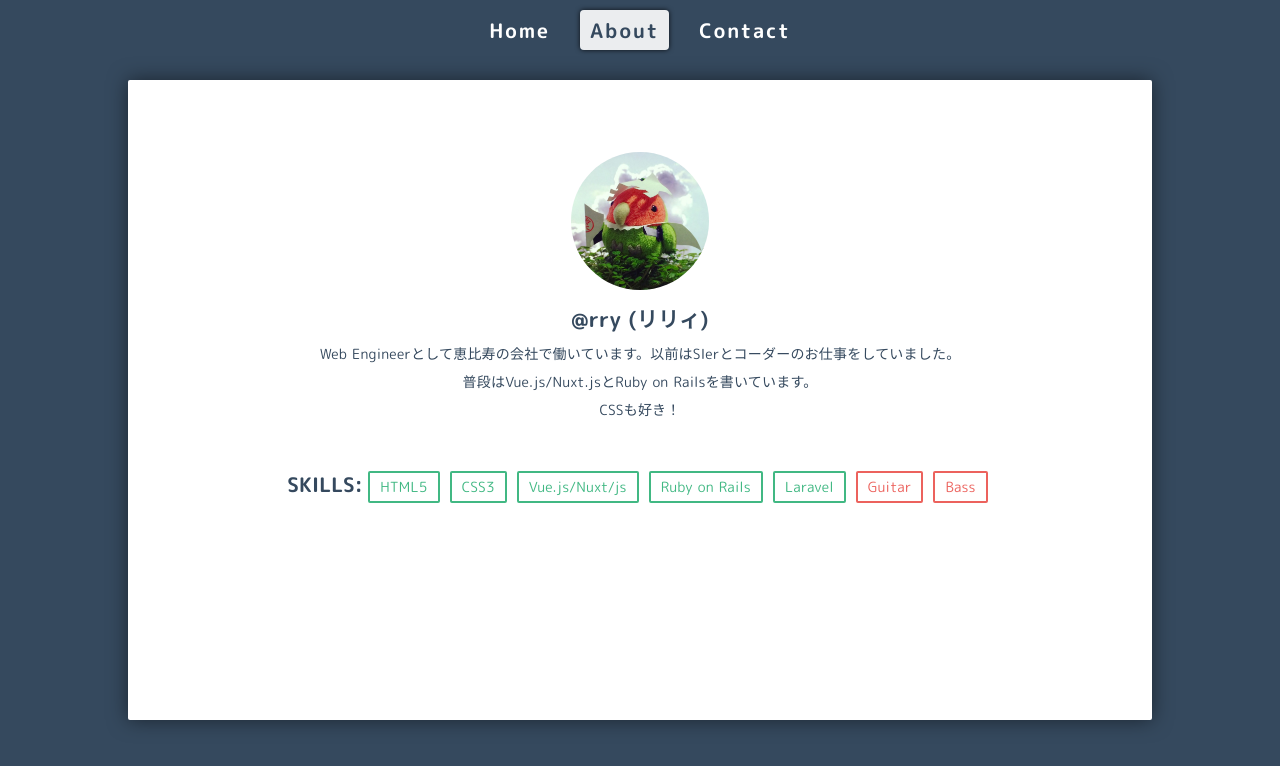
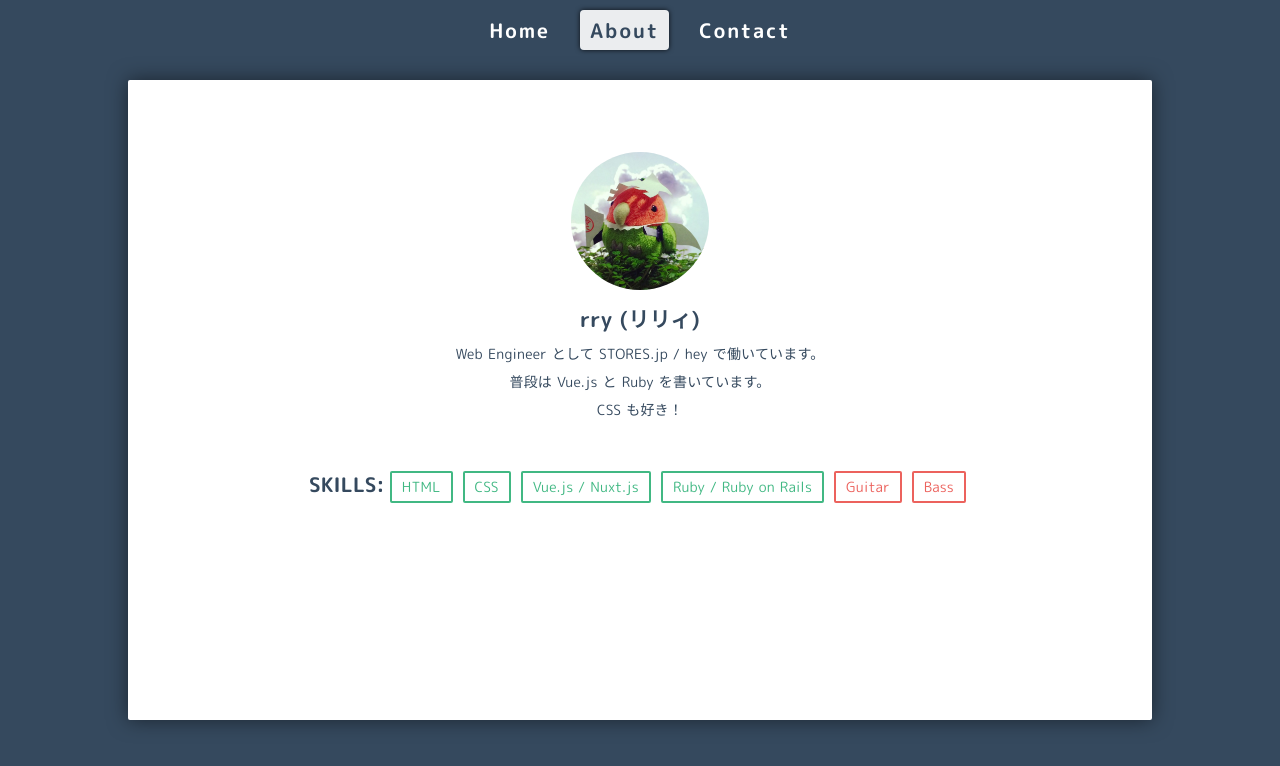
Before and after one commit to ryamakuchi/ryamakuchi.me, a Nuxt app: page /about in a window 1280 px wide. Shown: the top 766 px of the page. Built offline with nearby package versions, Linux system fonts and the light colour scheme.

Commit message:
古くなった文言を修正 (#14)

```diff
--- a/src/pages/about.vue
+++ b/src/pages/about.vue
@@ -3,10 +3,10 @@
     <div class="contents">
       <div class="avator">
         <img src="~/assets/images/thumbnail.jpg"/>
-        <h2>@rry (リリィ)</h2>
+        <h2>rry (リリィ)</h2>
         <p>
-          Web Engineerとして恵比寿の会社で働いています。以前はSIerとコーダーのお仕事をしていました。<br>
-          普段はVue.js/Nuxt.jsとRuby on Railsを書いています。<br>CSSも好き！
+          Web Engineer として STORES.jp / hey で働いています。<br>
+          普段は Vue.js と Ruby を書いています。<br>CSS も好き！
         </p>
       </div>
       <div class="skills">
@@ -24,24 +24,20 @@
       tags() {
         return [
           {
-            name: 'HTML5',
+            name: 'HTML',
             isHobby: false
 
           },
           {
-            name: 'CSS3',
+            name: 'CSS',
             isHobby: false
           },
           {
-            name: 'Vue.js/Nuxt/js',
+            name: 'Vue.js / Nuxt.js',
             isHobby: false
           },
           {
-            name: 'Ruby on Rails',
-            isHobby: false
-          },
-          {
-            name: 'Laravel',
+            name: 'Ruby / Ruby on Rails',
             isHobby: false
           },
           {
--- a/src/pages/contact.vue
+++ b/src/pages/contact.vue
@@ -2,7 +2,7 @@
   <div class="contact">
     <form name="contact" netlify-honeypot="bot-field" action="thank-you" data-netlify="true" method="post" class="form">
       <input type="hidden" name="form-name" value="contact" />
-      <p>Web制作の依頼や質問などはこちらのフォームからどうぞ。</p>
+      <p>Web 制作の依頼や質問などはこちらのフォームからどうぞ。</p>
       <br>
       <div class="form-item">
         <label>お名前:</label>
```
